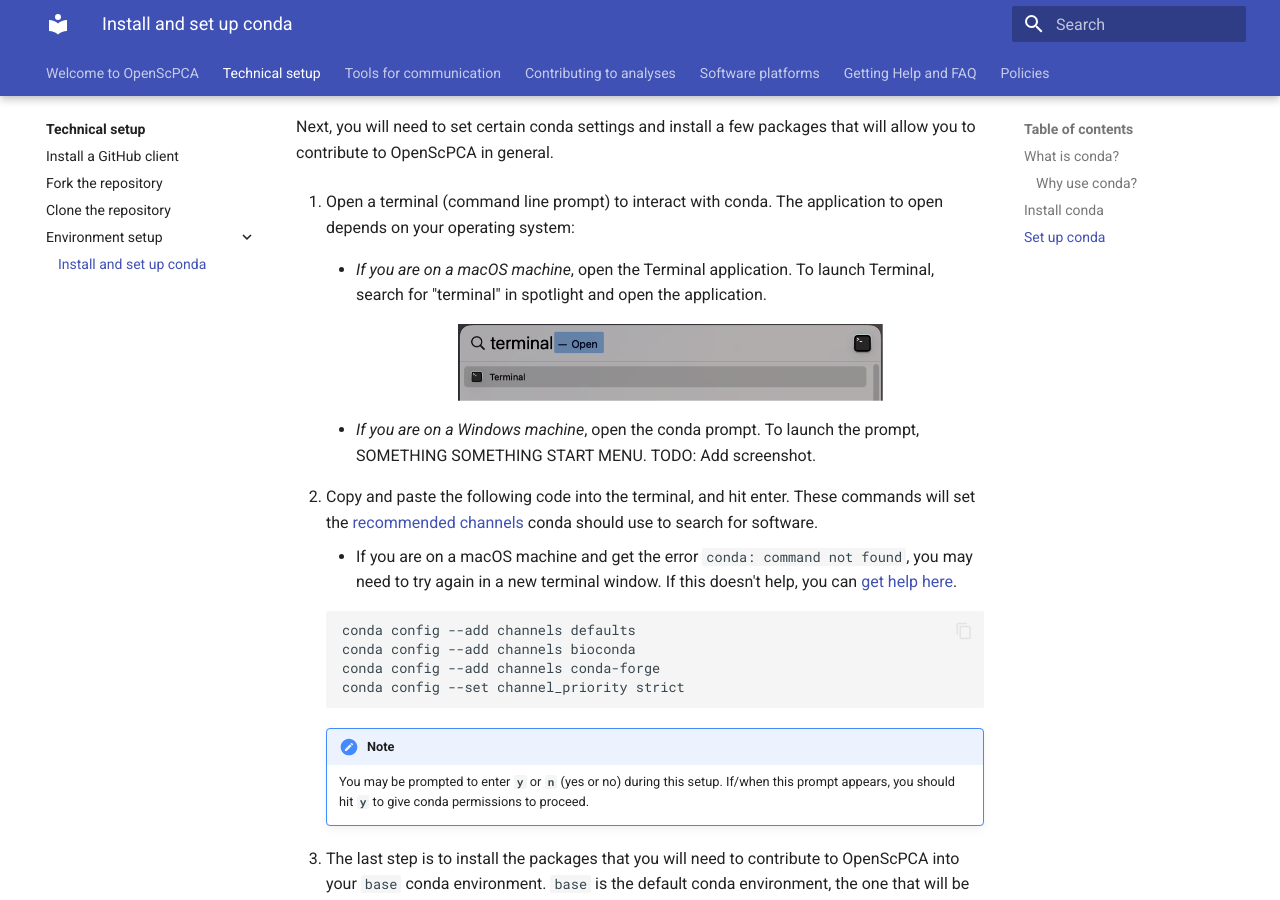
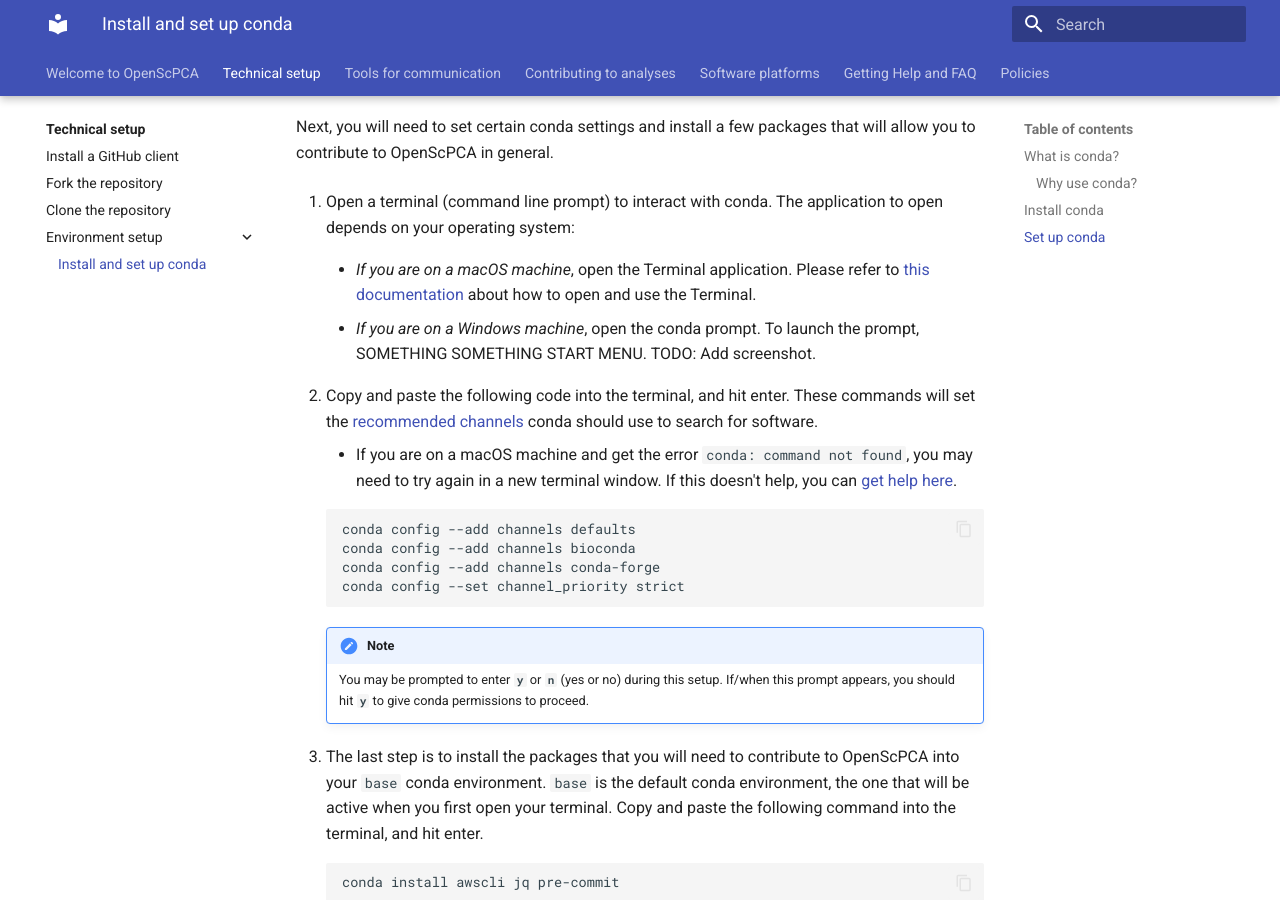
Before and after one commit to AlexsLemonade/OpenScPCA-analysis, an MkDocs documentation site: the page built from docs/technical-setup/environment-setup/setup-conda.md, in a window 1280 px wide and 900 px high, scrolled down 1125 px. Built offline with MkDocs 1.6.1 and Material for MkDocs 9.7.7, drawn with Linux system fonts in a browser that asks for light colours.

Commit message:
stub link about using terminal, but keep the screenshot in img

```diff
--- a/docs/technical-setup/environment-setup/setup-conda.md
+++ b/docs/technical-setup/environment-setup/setup-conda.md
@@ -38,11 +38,7 @@
 1. Open a terminal (command line prompt) to interact with conda.
 The application to open depends on your operating system:
     - _If you are on a macOS machine_, open the Terminal application.
-    To launch Terminal, search for "terminal" in spotlight and open the application.
-    <figure markdown="span">
-        ![Launch the Terminal application.](../../img/terminal-spotlight.png){width="425"}
-    </figure>
-
+    Please refer to [this documentation](STUB_LINK) about how to open and use the Terminal.
 
     - _If you are on a Windows machine_, open the conda prompt.
     To launch the prompt, SOMETHING SOMETHING START MENU.
```
